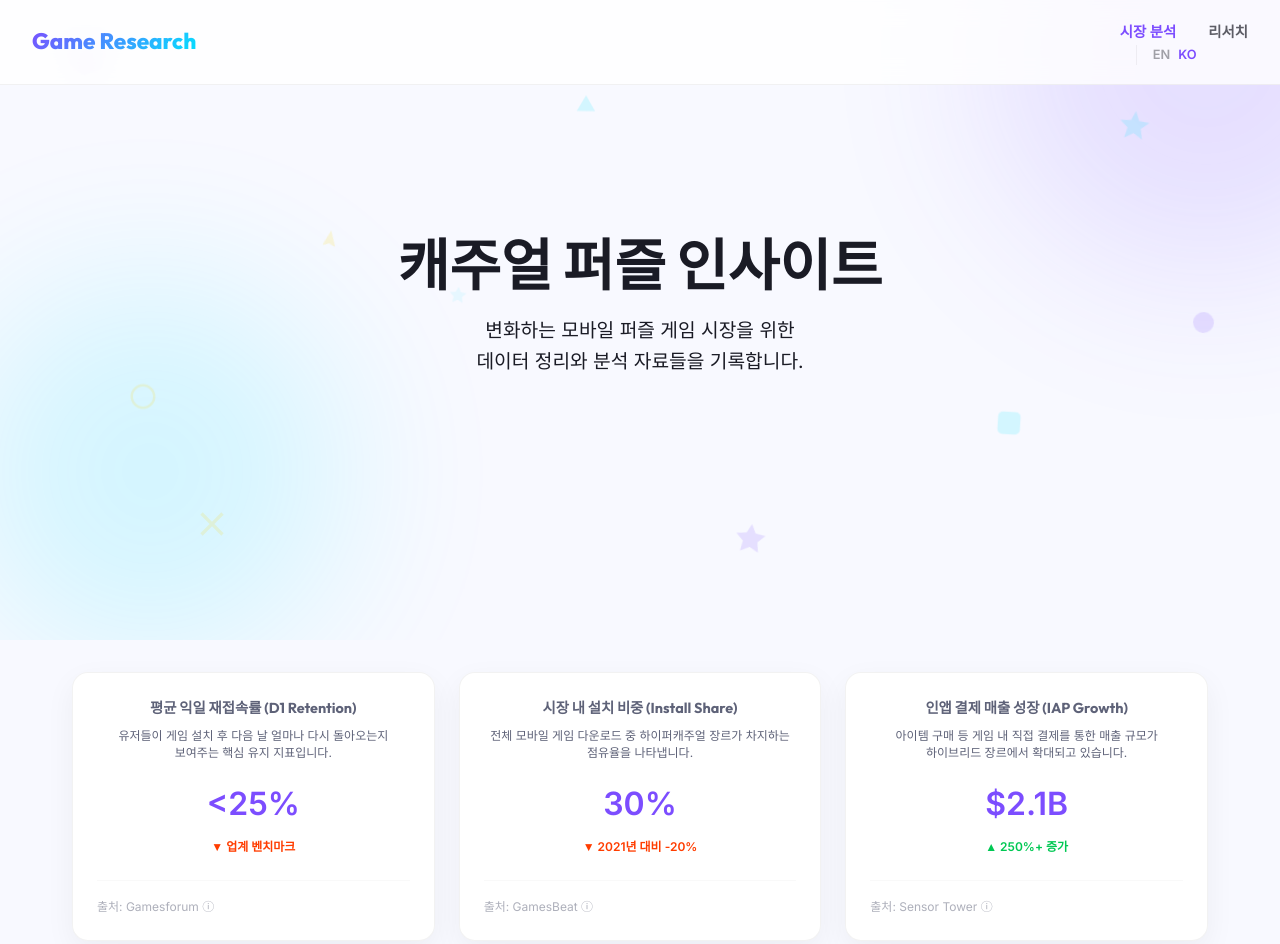
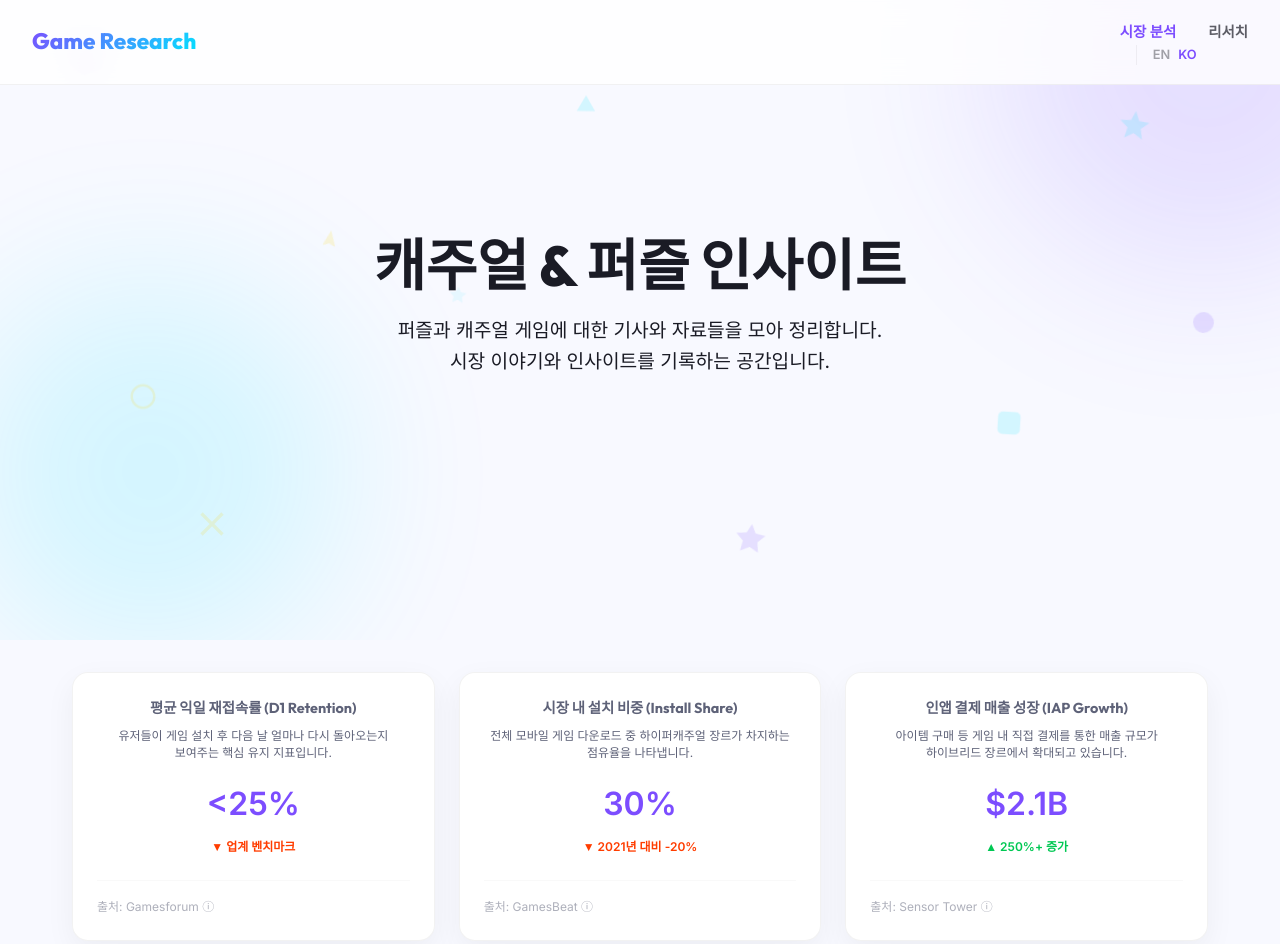
Before and after one commit to young1563/260303, a plain HTML site: page index-ko.html in a window 1280 px wide. Shown: the top 944 px of the page. Drawn offline with Linux system fonts and the light colour scheme.

Commit message:
문구수정

```diff
--- a/index-ko.html
+++ b/index-ko.html
@@ -104,8 +104,9 @@
                 </svg>
             </div>
             <div class="hero-content">
-                <h1 class="fade-in" style="animation-delay: 0.2s;">캐주얼 퍼즐 인사이트</h1>
-                <p class="fade-in" style="animation-delay: 0.4s;">변화하는 모바일 퍼즐 게임 시장을 위한 <br> 데이터 정리와 분석 자료들을 기록합니다.
+                <h1 class="fade-in" style="animation-delay: 0.2s;">캐주얼 & 퍼즐 인사이트</h1>
+                <p class="fade-in" style="animation-delay: 0.4s;">퍼즐과 캐주얼 게임에 대한 기사와 자료들을 모아 정리합니다.<br>
+                    시장 이야기와 인사이트를 기록하는 공간입니다.
                 </p>
             </div>
         </section>
```
Also changed, not shown: index.html (+2 -2 lines).
